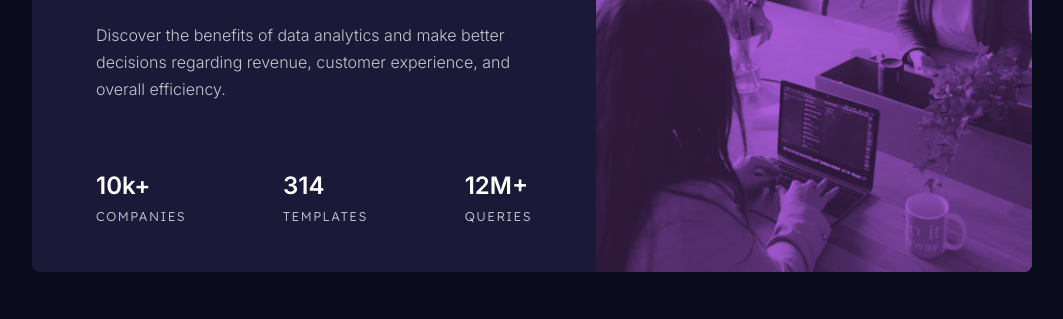
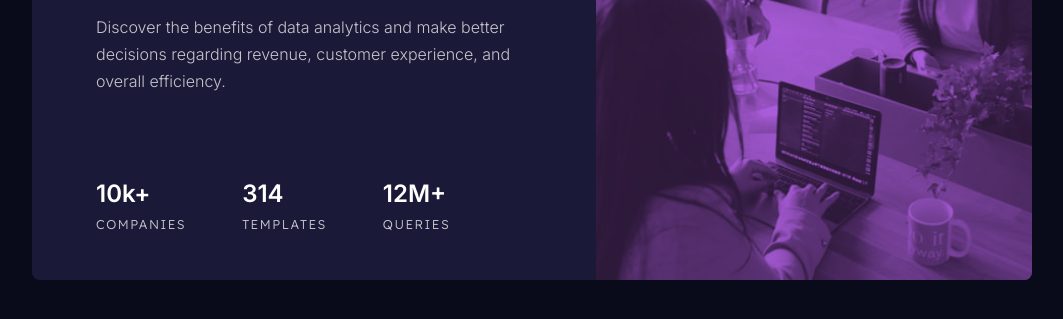
Before and after one commit to NabilLamb/STATS-PREVIEW-CARD-COMPONENT-MAIN, a plain HTML site: page index.html in a window 1280 px wide. Shown: the part 347-666 px from the top of the page, without its empty margins (108-1171 px from the left). Drawn offline with Linux system fonts and the light colour scheme.

Commit message:
new design adjustemts

```diff
--- a/style.css
+++ b/style.css
@@ -163,8 +163,10 @@ h1 span {
 
     .infos{
         flex-direction: row;
-        justify-content: space-between;
-        margin-top: 0;
+    }
+
+    .info{
+        margin-right: 2rem;
     }
 
 }
```
